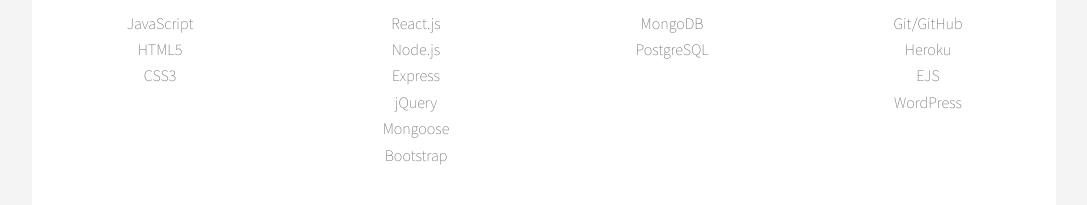
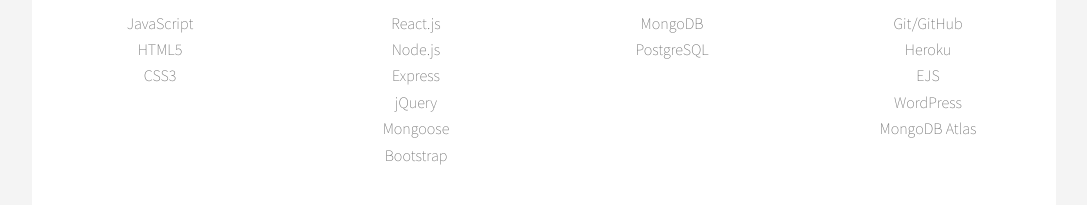
Before and after one commit to haroldseo/portfolio, a plain HTML site: page index.html in a window 1280 px wide. Shown: the part 1654-1859 px from the top of the page, without its empty margins (96-1183 px from the left). Drawn offline with Linux system fonts and the light colour scheme.

Commit message:
Update Resume

```diff
--- a/index.html
+++ b/index.html
@@ -83,6 +83,7 @@
                 <li>Heroku</li>
                 <li>EJS</li>
                 <li>WordPress</li>
+                <li>MongoDB Atlas</li>
                 <!-- <li>AJAX</li> -->
                 <!-- <li>AWS</li> -->
                 <!-- <li>SASS</li> -->
```
Also changed, not shown: 3 other files.
